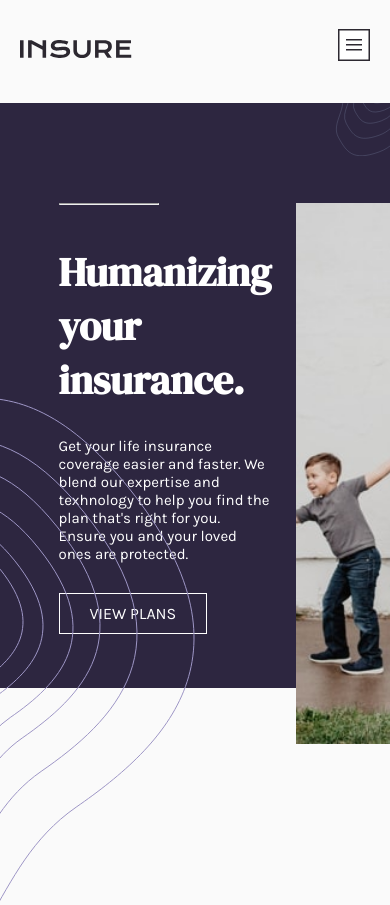
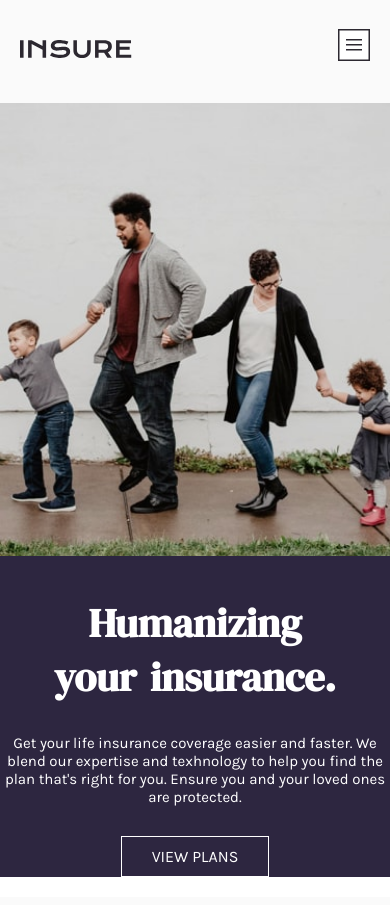
Before and after one commit to silanka007/insurance_landing_page, a website: page public/index.html in a window 390 px wide. Shown: the top 905 px of the page. Drawn offline with Linux system fonts and the light colour scheme.

Commit message:
mobile optimization of heading section half way

```diff
--- a/public/index.html
+++ b/public/index.html
@@ -52,7 +52,7 @@
       <div class="heading-container">
         <div class="heading-row">
           <div class="heading-title">
-            <div class="heading-line"><hr></div>
+            <div class="heading-line"></div>
             <h1 class="section-title margin-top-medium">Humanizing <span class="section-title-sub">your insurance.</span></h1>
             <p class="section-paragraph">
               Get your life insurance coverage easier and faster. We blend our expertise
@@ -69,13 +69,16 @@
 
           </div>
         </div>
-        <img class="pattern-intro-left" src="./images/bg-pattern-intro-left-desktop.svg" alt="pattern intro left">
-        <img class="pattern-intro-right" src="./images/bg-pattern-intro-right-desktop.svg" alt="pattern intro right">
+        <div class="heading-intro-image">
+          <img class="pattern-intro-left" src="./images/bg-pattern-intro-left-desktop.svg" alt="pattern intro left">
+          <img class="pattern-intro-right" src="./images/bg-pattern-intro-right-desktop.svg" alt="pattern intro right">
+        </div>
+
       </div>
     </section>
 
     <section class="feature-section-container">
-      <div class="heading-line"><hr></div>
+      <div class="heading-line mobile-line"><hr></div>
       <h2 class="section-title margin-top-medium">We're different</h2>
       <div class="feature-section">
         <div class="feature-section-item">
--- a/public/sass/layouts/heading-section.scss
+++ b/public/sass/layouts/heading-section.scss
@@ -19,6 +19,7 @@
 
                 .heading-title-line{
                     width: 10rem;
+                    border-bottom: 1px solid white;
                 }
             }
 
--- a/public/sass/media-query.scss
+++ b/public/sass/media-query.scss
@@ -5,6 +5,12 @@
 
     .feature-section-container{
         text-align: center;
+
+        .mobile-line{
+            display: block;
+            margin: 10rem auto 5rem auto;
+            width: 40vw;
+        }
     }
 
     .feature-section{
@@ -64,24 +70,38 @@
                 margin: 0;
                 width: 100%;
                 height: 0;
-                background-color: $primary-dark-violet;
+                padding: 0;
+                background-color: $neutral-dark-violet;
+                backface-visibility: hidden;
 
                 .nav-menu{
+                    margin: 0;
+                    padding: 0;
+                    display: flex;
+                    flex-direction: column;
+                    background-color: $neutral-dark-violet;
 
-                    text-align: center;
                     .nav-item{
                         margin: 0;
                         padding: 0;
-                        display: block;
-                        padding: 2rem;
-
-
-                        list-style-type: none;
+                        text-align: center;
 
                         a{
-                            margin: 0;
-                            color: white;
+                            display: inline-block;
+                            padding: 1rem 4rem;
+                            margin: 2rem;
+                            color: $neutral-light-gray;
                             text-decoration: none;
+
+                            &:hover{
+                                border: 1px solid $neutral-light-gray;
+                                cursor: pointer;
+                            }
+                            &:active{
+                                background-color: $neutral-light-gray;
+                                color: $neutral-dark-violet;
+                                cursor: pointer;
+                            }
 
                         }
                     }
@@ -100,6 +120,68 @@
 
 
     }
+
+    .heading-section{
+        height: auto;
+        overflow: hidden;
+
+        .heading-container{
+            height: 100%;
+            position: relative;
+            margin: 0;
+            padding: 0;
+
+            .heading-row{
+                background-color: white;
+                width: 100%;
+                height: auto;
+                display: flex;
+                flex-direction: column-reverse;
+                margin: 0;
+                padding: 0;
+
+                .heading-title{
+                    position: relative;
+                    top: -2rem;
+
+                    margin: 0;
+                    padding:0;
+                    align-items: center;
+                    text-align: center;
+                    background-color: $primary-dark-violet;
+                    color: white;
+
+                    .heading-title-line{
+                        display: none !important;
+
+                        hr{
+                            display: none;
+                        }
+                    }
+                }
+
+                .heading-image{
+                    margin: 0;
+                    padding: 0;
+
+                    img{
+                        margin: 0;
+                        padding: 0;
+                        width: 100%;
+
+                    }
+
+                }
+            }
+
+            .heading-intro-image{
+                display: none;
+            }
+
+        }
+
+    }
+
 
     .footer{
 
```
Also changed, not shown: public/index.css.
